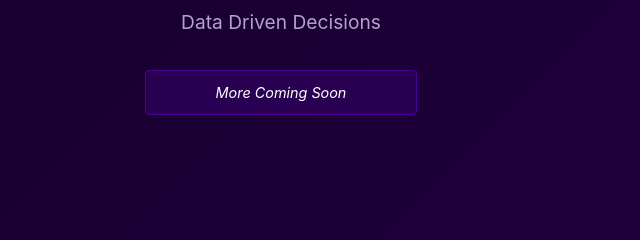
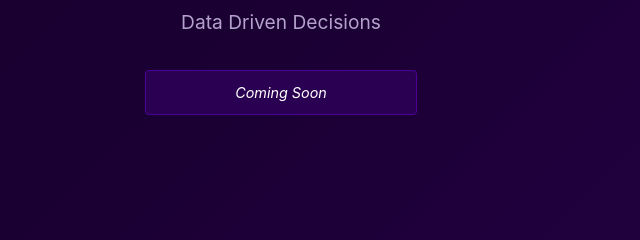
Before and after one commit to apparatusresearch/website, a plain HTML site: page index.html in a window 1280 px wide. Shown: the part 388-628 px from the top of the page, 359-999 px from the left. Drawn offline with Linux system fonts and the light colour scheme.

Commit message:
Update index.html

```diff
--- a/index.html
+++ b/index.html
@@ -68,7 +68,7 @@
     <div class="container">
         <h1>Apparatus Research</h1>
         <p>Data Driven Decisions</p>
-        <div class="coming-soon">More Coming Soon</div>
+        <div class="coming-soon">Coming Soon</div>
     </div>
     <footer>
         &copy; 2025 Apparatus Research. All rights reserved. | <a href="mailto:apparatus.research.co@gmail.com" style="color: #b3a3cc; text-decoration: none;">Receive More News</a>
```
